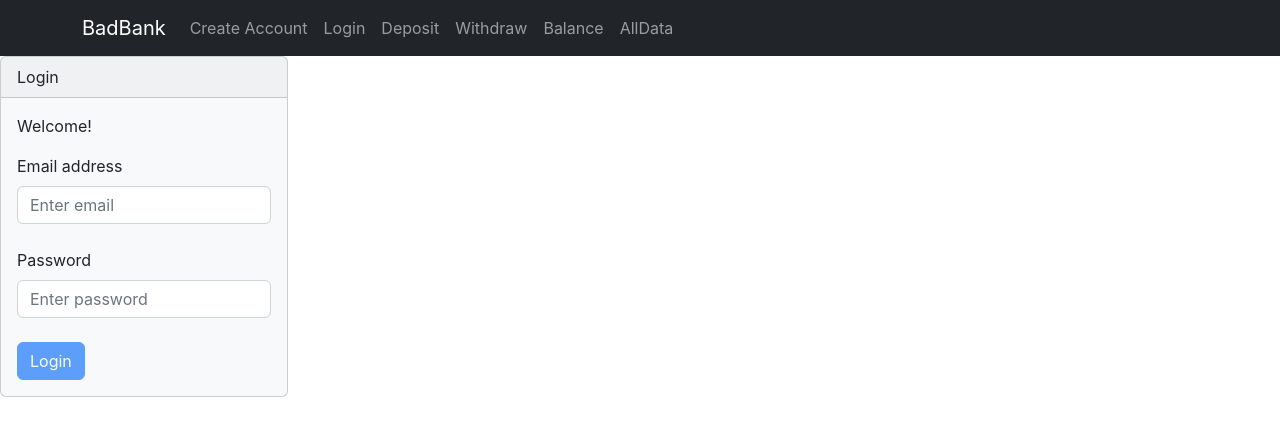
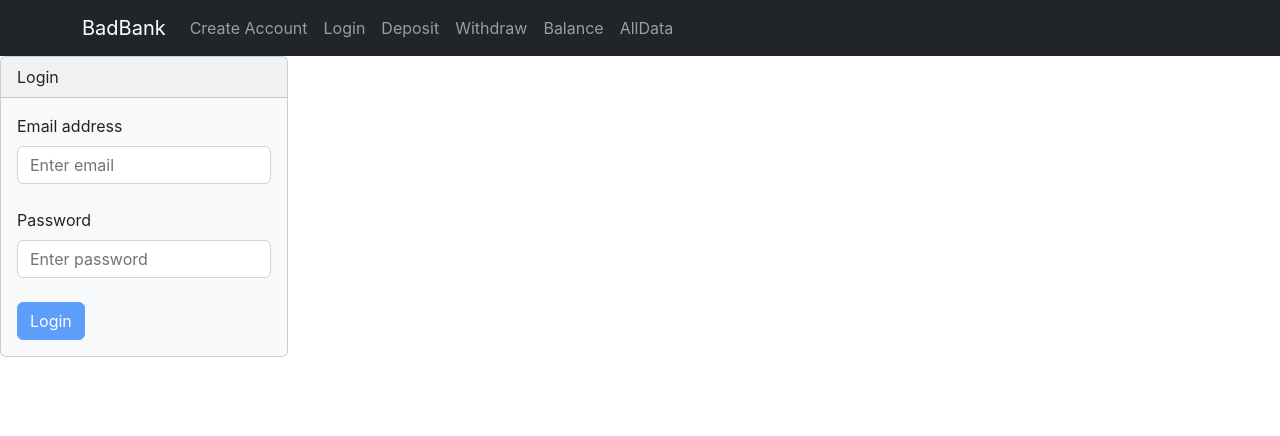
Before and after one commit to giankbo/bad-bank, a React (Create React App) app: page /#/login in a window 1280 px wide. Shown: the top 436 px of the page. Built offline with nearby package versions, Linux system fonts and the light colour scheme.

Commit message:
Fix handleLogout function, edit sweetalert2 text

```diff
--- a/src/login.js
+++ b/src/login.js
@@ -30,7 +30,7 @@ export default function Login() {
         if (ctx.loggedIn.status === false) {
             MySwal.fire({
                 title: <strong>You got an error!</strong>,
-                html: `Oh! You can't login! Please verify your email or password`,
+                html: `Please verify your email or password`,
                 icon: "error",
                 confirmButtonColor: '#007bff'
             });
@@ -38,7 +38,7 @@ export default function Login() {
         }
     }
 
-    function handleLogOut() {
+    function handleLogout() {
         ctx.loggedIn.name = '';
         ctx.loggedIn.email = '';
         ctx.loggedIn.status = false;
@@ -50,10 +50,10 @@ export default function Login() {
     return (
         <Card
         bgcolor = 'light'
-        txtcolor = "dark"
+        txtcolor = 'dark'
         header = 'Login'
         title = {loggedIn === true ? `Hi ${ctx.loggedIn.name}` : ''}
-        text = 'Welcome!'
+        text = {loggedIn === true ? 'Welcome to BadBank!' : ''}
         body = {
                 <>
                     {loggedIn === false ? (
@@ -68,7 +68,7 @@ export default function Login() {
                         </>
                     ):(
                         <>
-                    <Button variant="primary" type="submit" onClick={handleLogOut}>Logout</Button>
+                            <Button variant="primary" type="submit" onClick={handleLogout}>Logout</Button>
                         </>
                     )}
                 </>
```
Lines whose indentation alone changed are shown as unchanged.
